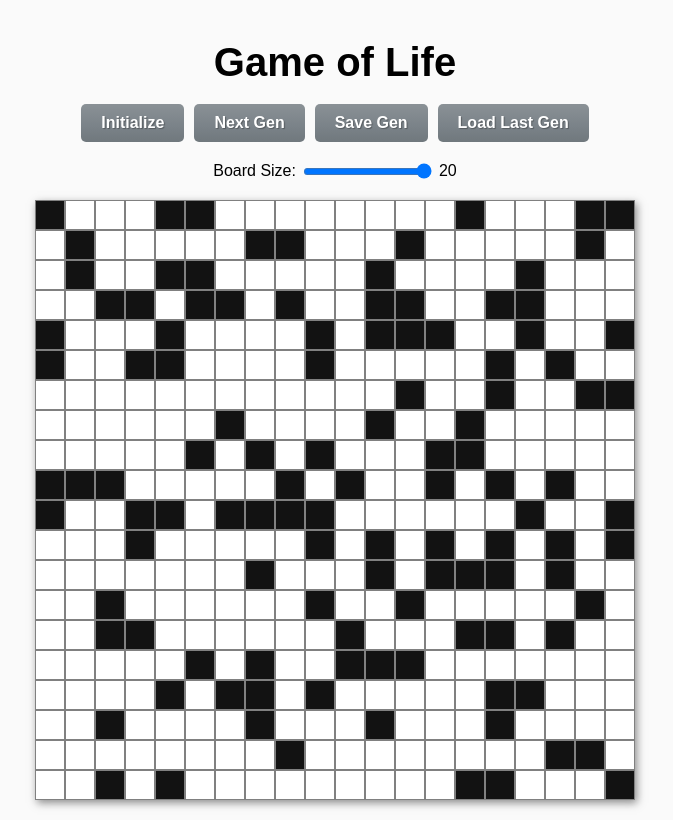
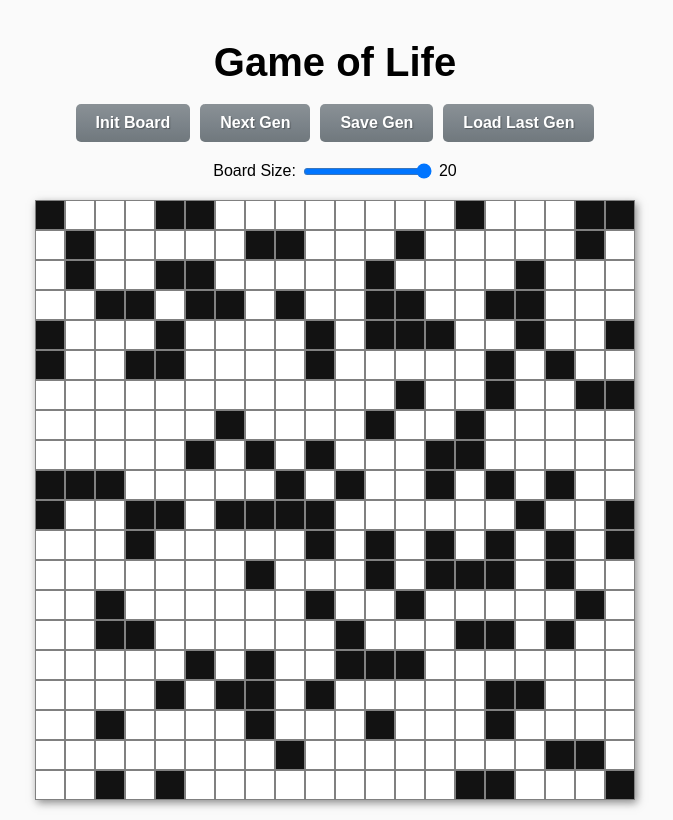
Before and after one commit to liranalon1/game-of-life-react, a React (Vite) app: page / in a window 1280 px wide. Shown: the whole page, without its empty margins (305-978 px from the left). Built offline with nearby package versions, Linux system fonts and the light colour scheme.

Commit message:
add shouldInitBoard in case user clicks on loadGen

```diff
--- a/src/components/Controls/Controls.jsx
+++ b/src/components/Controls/Controls.jsx
@@ -1,12 +1,28 @@
 import './Controls.scss';
-import { useContext } from 'react';
+import { useState, useEffect, useContext } from 'react';
 import { GameContext } from '../../context/GameContext';
 import Button from './Button/Button';
 
 const Controls = () => {
-  const { initBoard, board, boardSize, setBoard, setBoardSize } = useContext(GameContext);
+  const buttons = [
+    { text: 'Init Board', onClick: initBoard },
+    { text: 'Next Gen', onClick: nextGen },
+    { text: 'Save Gen', onClick: saveGen },
+    { text: 'Load Last Gen', onClick: loadGen }
+  ];
 
-  const nextGen = () => {
+  const [shouldInitBoard, setShouldInitBoard] = useState(true);
+  const { board, boardSize, setBoard, setBoardSize } = useContext(GameContext);
+
+  function initBoard() {
+    const newBoard = Array(boardSize)
+      .fill()
+      .map(() => Array(boardSize).fill().map(() => Math.random() > 0.7));
+
+    setBoard(newBoard);
+  };
+
+  function nextGen() {
     const newBoard = board.map(arr => [...arr]);
     const directions = [
       [1, 0], [1, 1], [0, 1], [-1, 1],
@@ -46,26 +62,28 @@ const Controls = () => {
     setBoard(newBoard);
   };
 
-  const saveGen = () => {
+  function saveGen() {
     const gameState = { board, boardSize };
     localStorage.setItem('gameState', JSON.stringify(gameState));
   };
 
-  const loadGen = () => {
+  function loadGen() {
     const savedState = localStorage.getItem('gameState');
     if (savedState) {
       const { board, boardSize } = JSON.parse(savedState);
       setBoard(board);
       setBoardSize(boardSize);
+      setShouldInitBoard(false);
     }
   };
 
-  const buttons = [
-    { text: 'Initialize', onClick: initBoard },
-    { text: 'Next Gen', onClick: nextGen },
-    { text: 'Save Gen', onClick: saveGen },
-    { text: 'Load Last Gen', onClick: loadGen }
-  ];
+  useEffect(() => {
+    if (shouldInitBoard) {
+      initBoard();
+    } else {
+      setShouldInitBoard(true);
+    }
+  }, [boardSize]);
 
   return (
     <div className='controls flex'>
--- a/src/components/SizeSlider/SizeSlider.jsx
+++ b/src/components/SizeSlider/SizeSlider.jsx
@@ -5,7 +5,7 @@ import { GameContext } from '../../context/GameContext';
 const SizeSlider = () => {
   const { boardSize, setBoardSize } = useContext(GameContext);
 
-  const handleChange = (e) => {
+  function handleChange(e) {
     setBoardSize(parseInt(e.target.value));
   };
 
--- a/src/context/GameContext.jsx
+++ b/src/context/GameContext.jsx
@@ -6,19 +6,6 @@ export const GameProvider = ({ children }) => {
   const [board, setBoard] = useState([]);
   const [boardSize, setBoardSize] = useState(20 || boardSize);
 
-  const initBoard = () => {
-    const newBoard = Array(boardSize)
-      .fill()
-      .map(() =>
-        Array(boardSize).fill().map(() => Math.random() > 0.7)
-      );
-    setBoard(newBoard);
-  };
-
-  useEffect(() => {
-    initBoard();
-  }, [boardSize]);
-
   return (
     <GameContext.Provider value={
       {
@@ -26,7 +13,6 @@ export const GameProvider = ({ children }) => {
         boardSize,
         setBoard,
         setBoardSize,
-        initBoard,
       }
     }>
       {children}
```
Also changed, not shown: src/components/Board/Board.jsx (line endings or trailing spaces).
